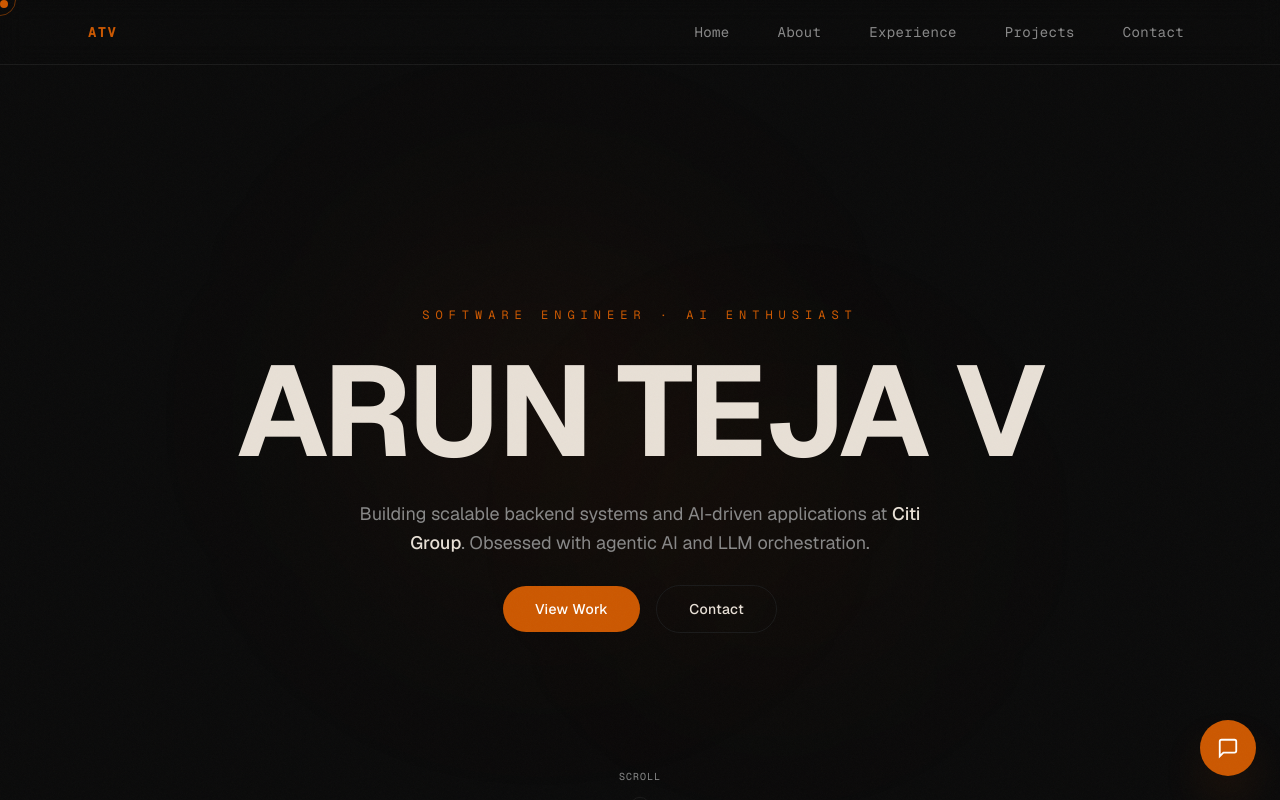
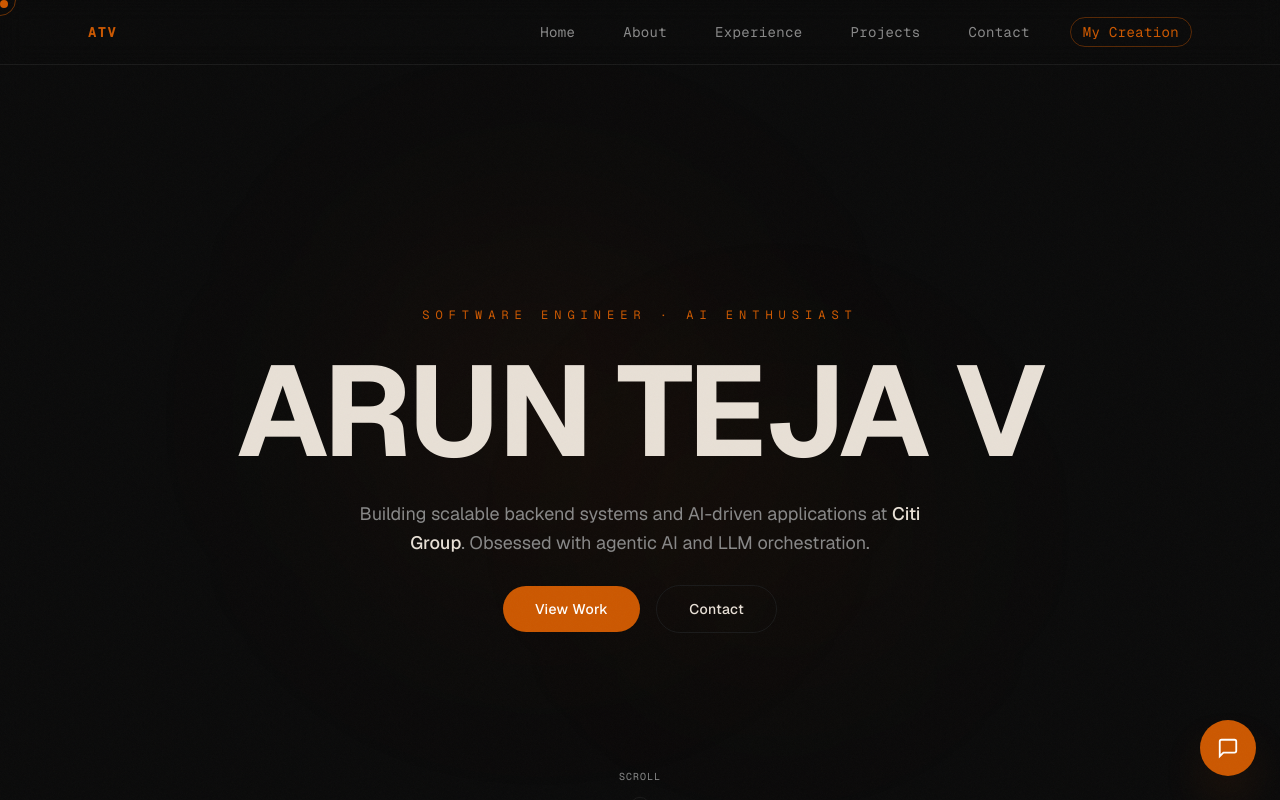
Before and after one commit to Aruntejavemula/portfolio, a Next.js app: page / in a window 1280 px wide. Shown: the top 800 px of the page. Built offline with nearby package versions, Linux system fonts and the light colour scheme.

Commit message:
feat: add My Creation button linking to remiolauncher.com

```diff
--- a/src/components/Navbar.tsx
+++ b/src/components/Navbar.tsx
@@ -5,12 +5,13 @@ import { useState } from "react";
 import { motion, AnimatePresence } from "framer-motion";
 import MagneticElement from "@/components/MagneticElement";
 
-const links = [
+const links: { href: string; label: string; external?: boolean }[] = [
   { href: "/", label: "Home" },
   { href: "/about", label: "About" },
   { href: "/experience", label: "Experience" },
   { href: "/projects", label: "Projects" },
   { href: "/contact", label: "Contact" },
+  { href: "https://www.remiolauncher.com/", label: "My Creation", external: true },
 ];
 
 export default function Navbar() {
@@ -29,7 +30,13 @@ export default function Navbar() {
             <MagneticElement key={l.href} strength={0.4} radius={80} lift={true} scaleAmount={1.35}>
               <Link
                 href={l.href}
-                className="text-sm text-muted hover:text-accent hover:font-semibold transition-all duration-300 font-mono tracking-wide block py-1 px-2"
+                target={l.external ? "_blank" : undefined}
+                rel={l.external ? "noopener noreferrer" : undefined}
+                className={`text-sm hover:font-semibold transition-all duration-300 font-mono tracking-wide block py-1 px-2 ${
+                  l.external
+                    ? "text-accent border border-accent/40 rounded-full px-3 hover:bg-accent/10"
+                    : "text-muted hover:text-accent"
+                }`}
               >
                 {l.label}
               </Link>
@@ -72,8 +79,12 @@ export default function Navbar() {
                 <Link
                   key={l.href}
                   href={l.href}
+                  target={l.external ? "_blank" : undefined}
+                  rel={l.external ? "noopener noreferrer" : undefined}
                   onClick={() => setOpen(false)}
-                  className="text-lg font-mono tracking-wide text-muted hover:text-foreground transition-colors"
+                  className={`text-lg font-mono tracking-wide transition-colors ${
+                    l.external ? "text-accent" : "text-muted hover:text-foreground"
+                  }`}
                 >
                   {l.label}
                 </Link>
```
